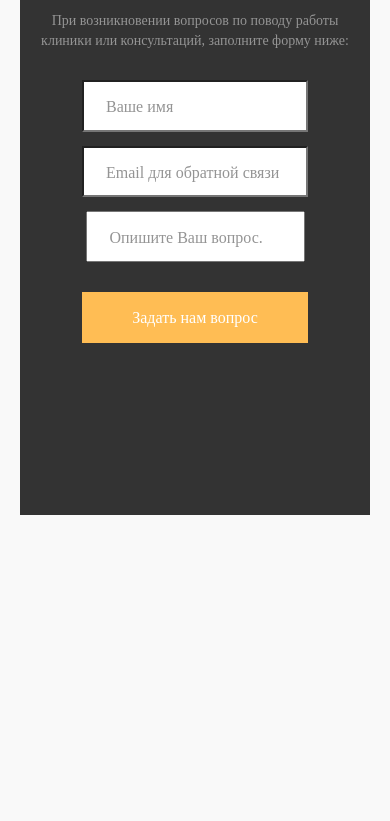
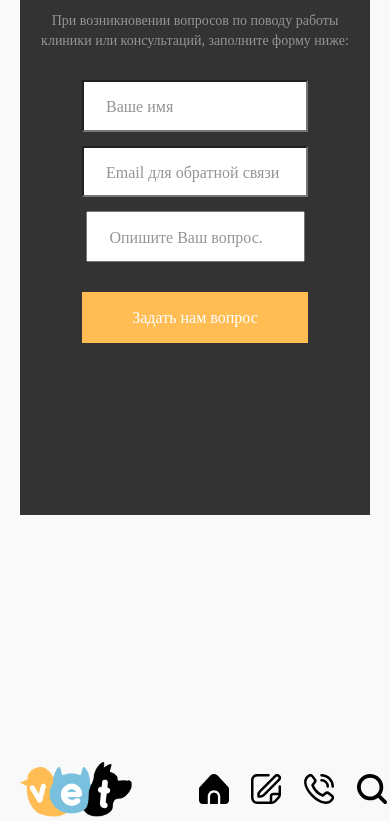
Before and after one commit to abduvohidovnurmuhammad/2oyimtihon, a plain HTML site: page index.html in a window 390 px wide. Shown: the part 6791-7612 px from the top of the page. Before the commit the page ends 7553 px from the top, so only its background shows below. Drawn offline with Linux system fonts and the light colour scheme.

Commit message:
added responsive footer

```diff
--- a/index.html
+++ b/index.html
@@ -210,7 +210,7 @@
       </div>
     </section>
   </main>
-   <!-- <footer class="site-footer">
+    <footer class="site-footer">
     <div class="container site-footer__container-top">
       <div class="site-footer__bottom">
         <div class="footer__vetimg-block">
@@ -232,6 +232,28 @@
           </ul>
 
         </nav>
+          <ul class="footer-burgermenu">
+            <li class="footer-burgermenu__item">
+              <a class="footer-burgermenu__link" href="#">
+                <img class="footer-burger__img" src="./img/home.svg" alt="home">
+              </a>
+            </li>
+            <li class="footer-burgermenu__item">
+              <a class="footer-burgermenu__link" href="#">
+                <img class="footer-burger__img" src="./img/documentmenu.svg" alt="document">
+              </a>
+            </li>
+            <li class="footer-burgermenu__item">
+              <a class="footer-burgermenu__link" href="#">
+                <img class="footer-burger__img" src="./img/burgerphone.svg" alt="document">
+              </a>
+            </li>
+            <li class="footer-burgermenu__item">
+              <a class="footer-burgermenu__link" href="#">
+                <img class="footer-burger__img" src="./img/search.svg" alt="search">
+              </a>
+            </li>
+          </ul>
           <div class="footer__calendars">
             <a class="footer-header__top-link1" href="#">Пн - Пт 8:00 - 18:00</a>
             <a class="footer-header__top-link" href="#">Сб - Вс 8:00 - 14:00</a>
@@ -247,6 +269,6 @@
       </div>
 
     </div>
-  </footer>   -->
+  </footer>
 </body>
 </html>
--- a/scss/block/_footer.scss
+++ b/scss/block/_footer.scss
@@ -169,3 +169,63 @@ transition-timing-function: ease;
   color: white;
 }
 }
+@media only screen and (max-width:1265px) {
+  .site-footer__navbar,.footer__calendars,.footer__address,.footer__phone{
+    display: none;
+  }
+
+  .footer-burgermenu{
+    display: inline-block;
+
+    display: flex;
+    justify-content: space-between;
+    width: 1000px;
+
+ }
+  .footer-burgermenu__item{
+    max-width: 100px;
+  }
+ .site-footer__bottom{
+  align-items: center;
+ }
+
+}
+@media only screen and (max-width:1095px){
+  .footer-burgermenu{
+    width: 800px;
+
+ }
+}
+@media only screen and (max-width:887px){
+  .footer-burgermenu{
+    width: 600px;
+  }
+  .footer-burgermenu__item{
+    max-width: 50px;
+  }
+}
+@media only screen and (max-width:700px){
+  .footer-burgermenu{
+    width: 400px;
+
+ }
+ .footer-burgermenu__item{
+  max-width: 40px;
+}
+}
+@media only screen and (max-width:496px){
+  .footer-burgermenu{
+    width: 300px;
+ }
+ .footer-burgermenu__item{
+  max-width: 30px;
+}
+}
+@media only screen and (max-width:387px){
+  .footer-burgermenu{
+    width: 200px;
+ }
+ .footer-burgermenu__item{
+  max-width: 20px;
+}
+}
--- a/scss/block/_useful.scss
+++ b/scss/block/_useful.scss
@@ -152,6 +152,9 @@ margin-bottom: 15px;
 .articles__task{
   margin-bottom: 10px;
 }
+.footer-burgermenu{
+  display: none;
+}
 @media only screen and (max-width:1300px) {
   .useful__links{
     &::after{
@@ -186,7 +189,6 @@ margin-bottom: 15px;
 
 }
 
-
 @media only screen and (max-width:804px) {
   .Useful__container{
     padding:  0;
@@ -213,12 +215,6 @@ margin-bottom: 15px;
   }
 
 }
-@media screen and (max-width:1300px) {
-  .site-footer{
-    display: none;
-  }
-
-}
 @media only screen and (max-width:501px) {
   .useful__text{
     font-size: 30px;
```
Also changed, not shown: css/main.css, img/burgerphone.svg (added), img/home.svg (added), img/search.svg (added), 1 other file.
